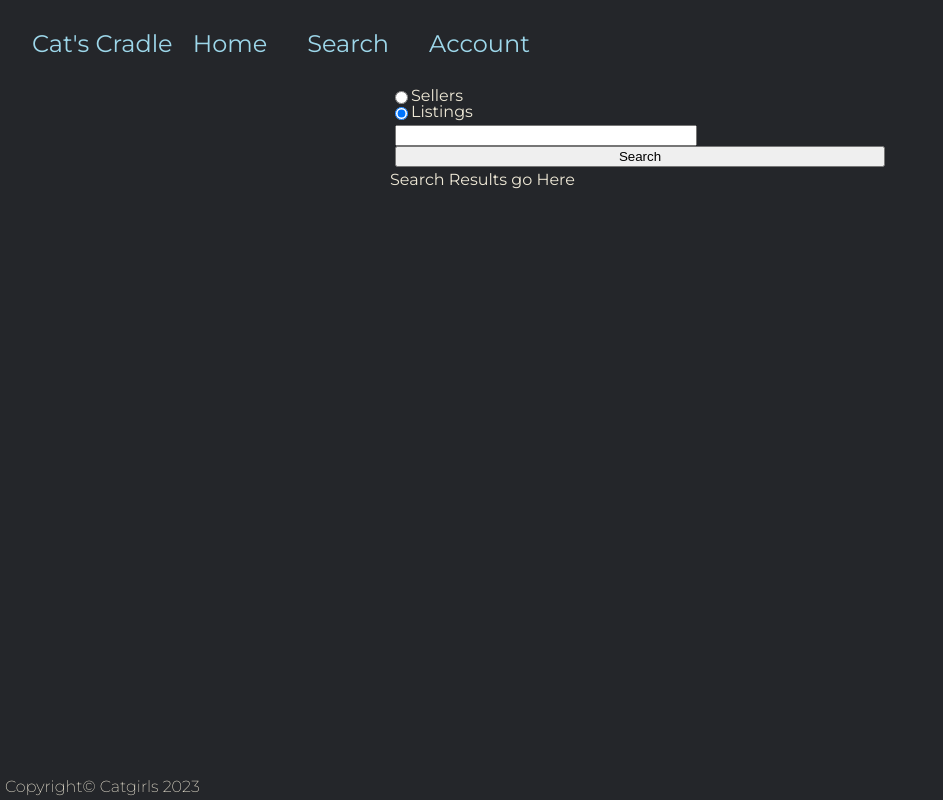
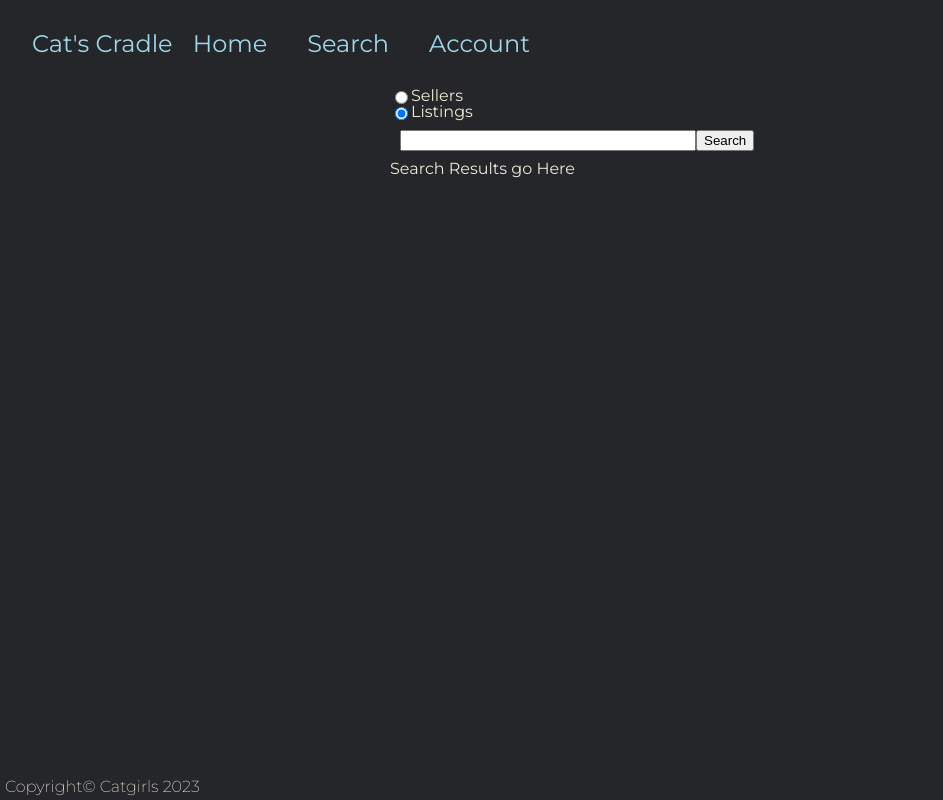
Before and after one commit to ethcala/fullstacktwo-frontend, a Next.js app in the folder cats-cradle/: page /search in a window 1280 px wide. Shown: the whole page, without its empty margins (0-943 px from the left). Built offline with nearby package versions, Linux system fonts and the light colour scheme.

Commit message:
changes in searchbox

```diff
--- a/cats-cradle/src/pages/search.tsx
+++ b/cats-cradle/src/pages/search.tsx
@@ -16,7 +16,7 @@ export default function Search() {
                         <input type="radio" id="listings" name="type" value="listings" defaultChecked />
                         <label htmlFor="listings">Listings</label>
                     </div>
-                    <div className="stack">
+                    <div className="together">
                         <input className="w-100 mb-1" type="text" name="search" id="search"></input>
                         <button type="submit">Search</button>
                     </div>
--- a/cats-cradle/src/styles/styles.css
+++ b/cats-cradle/src/styles/styles.css
@@ -167,6 +167,11 @@ header {
   margin: 1em;
 }
 
+.together {
+    display: flex;
+    flex-direction: row;
+    margin: 10px;
+}
 .container {
     margin: 20px auto;
     width: 800px;
```
